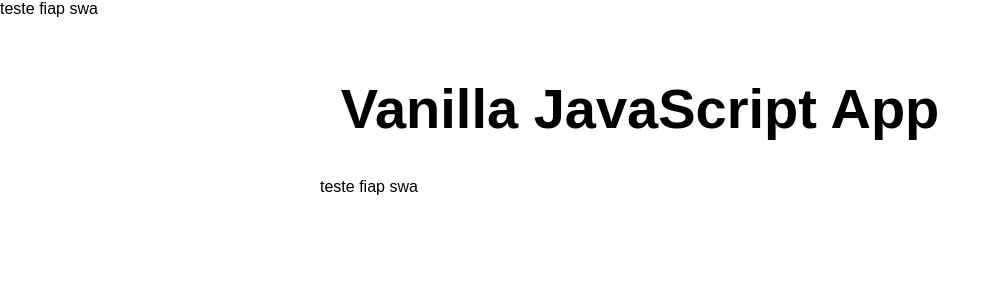
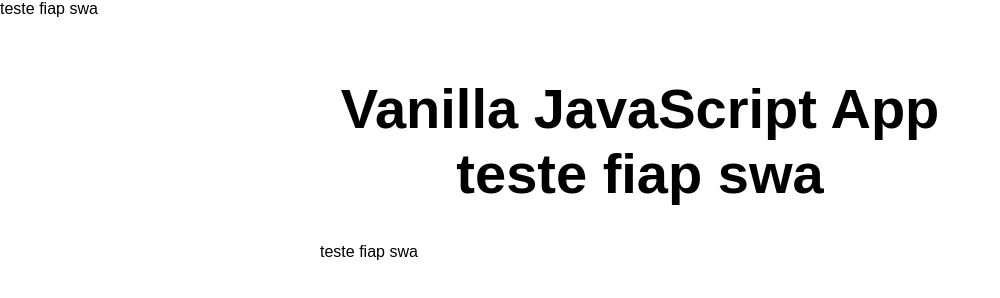
Before and after one commit to thiago-rodrigues-rocha/FIAPSWA, a website: page src/index.html in a window 1280 px wide. Shown: the whole page, without its empty margins (0-1000 px from the left). Drawn offline with Linux system fonts and the light colour scheme.

Commit message:
Update index.html

```diff
--- a/src/index.html
+++ b/src/index.html
@@ -11,7 +11,7 @@
 
 <body>
   <main>
-    <h1>Vanilla JavaScript App</h1>
+    <h1>Vanilla JavaScript App teste fiap swa</h1>
     teste fiap swa
   </main>
 </body>
```
